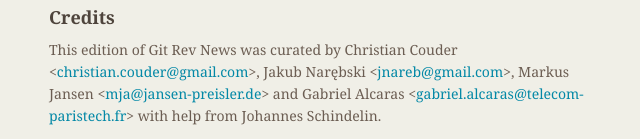
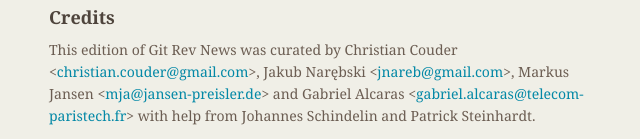
Before and after one commit to git/git.github.io, a Jekyll site: the page built from rev_news/drafts/edition-37.md, in a window 1280 px wide and 900 px high, scrolled down 1845 px. Shown: the part 758-897 px from the top of the window, without its empty margins (485-1125 px from the left). Built offline with Jekyll 4.4.1, drawn with Linux system fonts in a browser that asks for light colours.

Commit message:
rn-37: add Patrick among the helpers

```diff
--- a/rev_news/drafts/edition-37.md
+++ b/rev_news/drafts/edition-37.md
@@ -161,4 +161,4 @@
 Jakub Narębski &lt;<jnareb@gmail.com>&gt;,
 Markus Jansen &lt;<mja@jansen-preisler.de>&gt; and
 Gabriel Alcaras &lt;<gabriel.alcaras@telecom-paristech.fr>&gt;
-with help from Johannes Schindelin.
+with help from Johannes Schindelin and Patrick Steinhardt.
```
